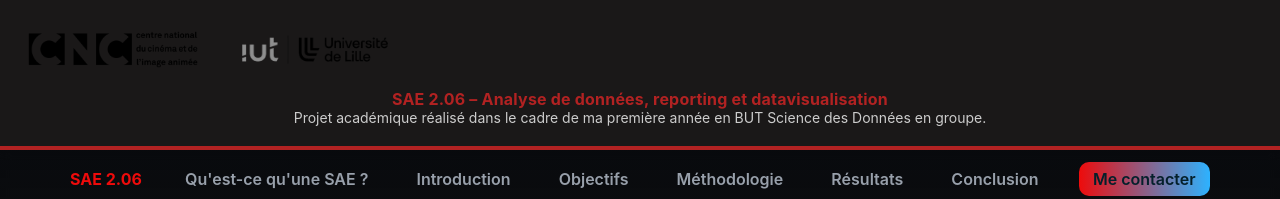
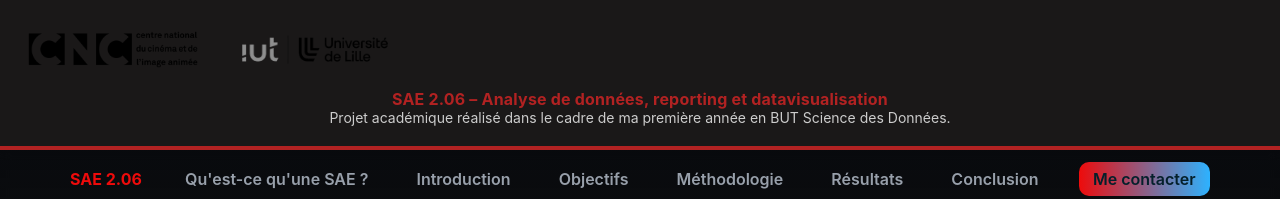
Before and after one commit to 4hmed-spec/SAE2.06-cinema-dataviz, a plain HTML site: page index.html in a window 1280 px wide. Shown: the top 199 px of the page. Drawn offline with Linux system fonts and the light colour scheme.

```diff
--- a/index.html
+++ b/index.html
@@ -13,7 +13,7 @@
       <img src="images/iut.png" alt="Photo de profil" />
     </div>
     <h1> SAE 2.06 – Analyse de données, reporting et datavisualisation </h1>
-    <p>Projet académique réalisé dans le cadre de ma première année en BUT Science des Données en groupe.</p>
+    <p>Projet académique réalisé dans le cadre de ma première année en BUT Science des Données.</p>
   </header>
 
   <!-- Navigation simplifiée et sticky -->
```
